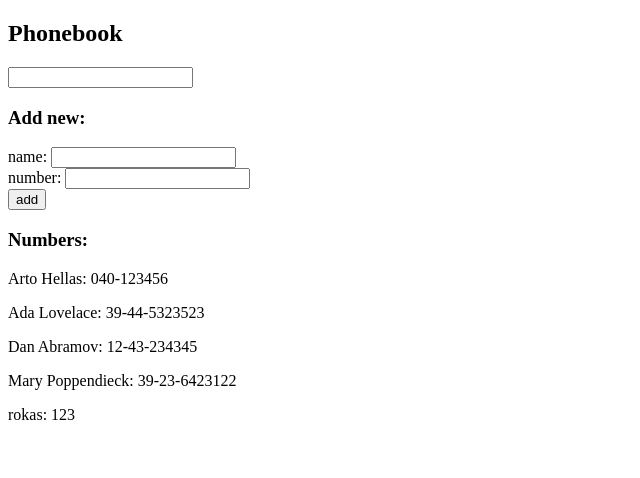
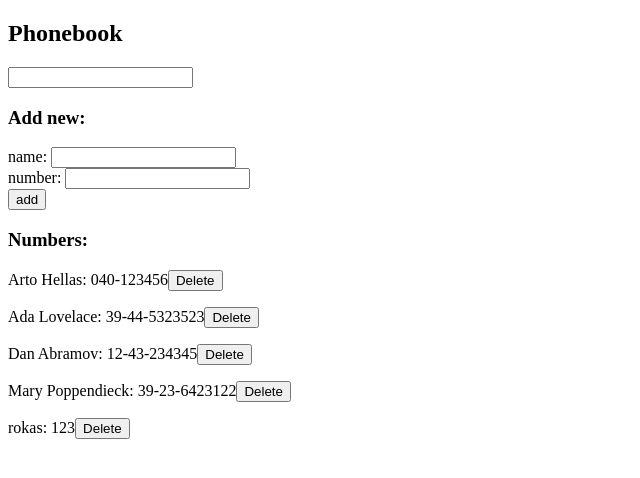
Before and after one commit to rokasgarmasukis/fullstackopen, a React (Create React App) app in the folder phonebook/: page / in a window 1280 px wide. Shown: the top 478 px of the page, without its empty margins (0-640 px from the left). Built offline with nearby package versions, Linux system fonts and the light colour scheme; data requests are answered from the project's data file.

Commit message:
Add delete functionality

```diff
--- a/phonebook/src/App.js
+++ b/phonebook/src/App.js
@@ -31,6 +31,7 @@
         same = true;
       }
     });
+
     if (same) return;
 
     const newPerson = {
@@ -45,6 +46,17 @@
       setNewNumber("");
     });
   };
+
+  const deletePerson = (id) => {
+    if (!window.confirm("Do you really want to delete?")){
+      return;
+    }
+    console.log(id);
+    personsService.deletePerson(id)
+    .then(_ => {
+      setPersons(persons.filter(person => person.id !== id))
+    })
+  }
 
   const personsToShow =
     newSearch === ""
@@ -67,7 +79,7 @@
         onNameChange={handleNameChange}
       />
       <h3>Numbers:</h3>
-      <Persons personsToShow={personsToShow} />
+      <Persons personsToShow={personsToShow} deletePerson={deletePerson}/>
 
       {/* <div>debug: {newName}</div> */}
     </div>
--- a/phonebook/src/components/Persons.js
+++ b/phonebook/src/components/Persons.js
@@ -1,9 +1,10 @@
-const Persons = ({ personsToShow }) => {
+const Persons = ({ personsToShow, deletePerson }) => {
   return (
     <div>
       {personsToShow.map((person) => (
         <p key={person.id}>
           {person.name}: {person.number}
+          <button onClick={() => deletePerson(person.id)}>Delete</button>
         </p>
       ))}
     </div>
--- a/phonebook/src/services/persons.js
+++ b/phonebook/src/services/persons.js
@@ -7,9 +7,14 @@
 };
 
 const create = (newPerson) => {
-    const request = axios.post(baseUrl, newPerson)
-    return request.then(res => res.data)
-}
+  const request = axios.post(baseUrl, newPerson);
+  return request.then((res) => res.data);
+};
+
+const deletePerson = (id) => {
+  const request = axios.delete(`${baseUrl}/${id}`);
+  return request;
+};
 
 // eslint-disable-next-line import/no-anonymous-default-export
-export default { getAll, create };
+export default { getAll, create, deletePerson };
```
